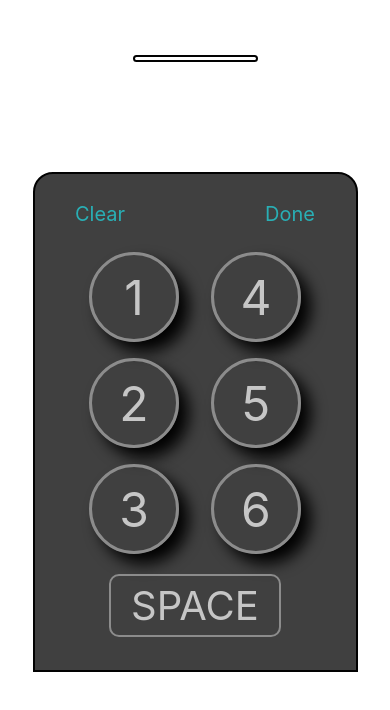
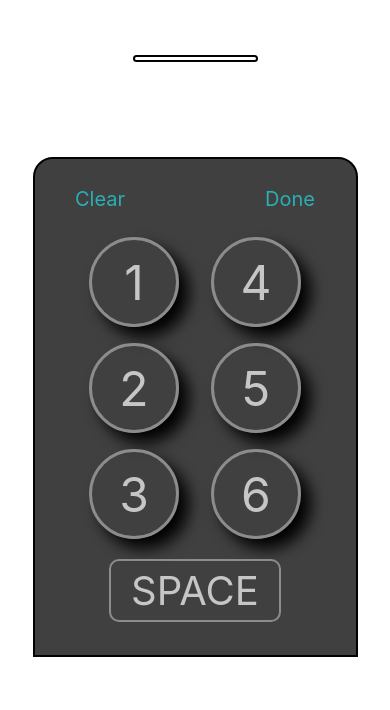
Before and after one commit to UniversalDesignLab/react-native-braille-six-key-input, a React Native app: screen / in a window 390 px wide. Shown: the top 710 px of the page. Built offline with nearby package versions, Linux system fonts and the light colour scheme.

Commit message:
Styling changes for keyboard screen.

```diff
--- a/components/SixKeyInput.js
+++ b/components/SixKeyInput.js
@@ -84,7 +84,7 @@ const styles = StyleSheet.create({
     alignContent: 'center',
     alignItems: 'center',
     justifyContent: 'center',
-    marginTop: 110,
+    marginTop: 95,
   },
   parentContainer: {
     justifyContent: 'center',
```
